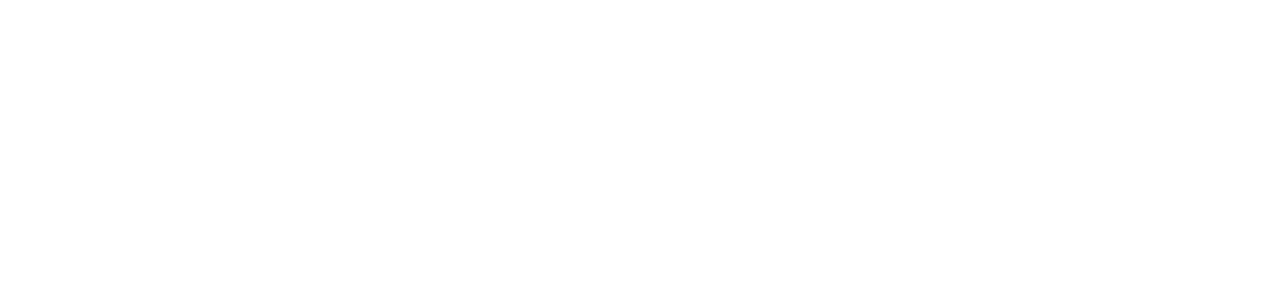
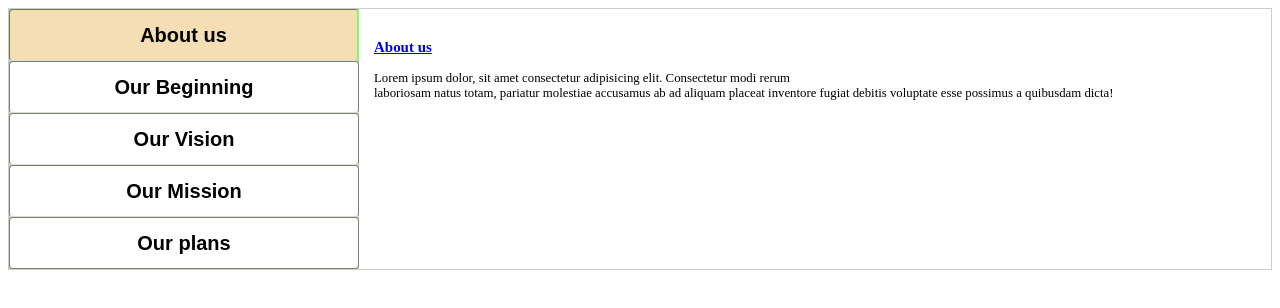
Before and after one commit to Darkknight123/hasi-web, a plain HTML site: page test.html in a window 1280 px wide. Drawn offline with Linux system fonts and the light colour scheme.

Commit message:
worked on the tab-panes

```diff
--- /dev/null
+++ b/test.css
@@ -0,0 +1,55 @@
+.tabs {
+    border: 1px solid #cccccc;
+    display: flex;
+}
+
+.tabs__sidebar {
+    width: 350px;
+    flex-shrink: 0;
+    background-color: #cccccc;
+}
+
+.tabs__button1 {
+    display: block;
+    padding: 10px;
+    background: none;
+    border: none;
+    width: 100%;
+    outline: none;
+    cursor: pointer;
+    background: white;
+    border-radius: 4px;
+    color: black;
+    font-weight: bold;
+    border: 1px solid rgba(20, 54, 1, 0.6);
+    font-size: 20px;
+    line-height: 30px
+}
+
+.tabs__button1:active {
+    background: #136d01;
+}
+
+.tabs__button1:not(:last-of-type) {
+    border-bottom: 1px solid #dddddd;
+}
+
+.tabs__button1--active {
+    font-weight: bold;
+    border-right: 2px solid#7ff767;
+    background: wheat;
+}
+
+.tabs__content {
+    padding: 15px;
+    font-size: 0.8rem;
+    display: none;
+}
+
+.tabs__content--active {
+    display: block;
+}
+
+.tabs__content>:first-child {
+    margin-top: 0;
+}
--- a/test.html
+++ b/test.html
@@ -4,11 +4,79 @@
 <head>
     <meta charset="UTF-8">
     <meta name="viewport" content="width=device-width, initial-scale=1.0">
+    <link rel="stylesheet" href="test.css">
     <title>Document</title>
 </head>
 
 <body>
+    <div class="tabs">
+        <div class="tabs__sidebar">
+            <button class="tabs__button1 tabs__button1--active " data-for-tab="1">About us</button>
+            <button class="tabs__button1" data-for-tab="2">Our Beginning </button>
+            <button class="tabs__button1" data-for-tab="3">Our Vision</button>
+            <button class="tabs__button1" data-for-tab="4">Our Mission</button>
+            <button class="tabs__button1" data-for-tab="5">Our plans</button>
+        </div>
+        <div class="tabs__content tabs__content--active" data-tab="1">
+            <div class="image" style="background-image:url(" images/cover-1.jpg ");"></div>
+            <h3><a href="#">About us</a></h3>
+            <p>Lorem ipsum dolor, sit amet consectetur adipisicing elit. Consectetur modi rerum
+                <br>laboriosam natus totam, pariatur molestiae accusamus ab ad aliquam placeat inventore fugiat debitis voluptate esse possimus a quibusdam dicta! </p>
+        </div>
+        <div class="tabs__content" data-tab="2">
+            <div class="image" style="background-image:url(" images/cover-1.jpg ");"></div>
+            <h3><a href="#">>Our Beginning </a></h3>
+            <p>Lorem ipsum dolor, sit amet consectetur adipisicing elit. Consectetur modi rerum
+                <br>laboriosam natus totam, pariatur molestiae accusamus ab ad aliquam placeat inventore fugiat debitis voluptate esse possimus a quibusdam dicta! </p>
+        </div>
+        <div class="tabs__content" data-tab="3">
+            <div class="image" style="background-image:url(" images/cover-1.jpg ");"></div>
+            <h3><a href="#">Our Vision</a></h3>
+            <p>Lorem ipsum dolor, sit amet consectetur adipisicing elit. Consectetur modi rerum
+                <br>laboriosam natus totam, pariatur molestiae accusamus ab ad aliquam placeat inventore fugiat debitis voluptate esse possimus a quibusdam dicta! </p>
+        </div>
+        <div class="tabs__content" data-tab="4">
+            <div class="image" style="background-image:url(" images/cover-1.jpg ");"></div>
+            <h3><a href="#">Our Mission</a></h3>
+            <p>Lorem ipsum dolor, sit amet consectetur adipisicing elit. Consectetur modi rerum
+                <br>laboriosam natus totam, pariatur molestiae accusamus ab ad aliquam placeat inventore fugiat debitis voluptate esse possimus a quibusdam dicta! </p>
+        </div>
+        <div class="tabs__content" data-tab="5">
+            <div class="image" style="background-image:url(" images/cover-1.jpg ");"></div>
+            <h3><a href="#">Our plans</a></h3>
+            <p>Lorem ipsum dolor, sit amet consectetur adipisicing elit. Consectetur modi rerum
+                <br>laboriosam natus totam, pariatur molestiae accusamus ab ad aliquam placeat inventore fugiat debitis voluptate esse possimus a quibusdam dicta! </p>
+        </div>
+    </div>
 
+    <script>
+        function setupTabs() {
+            document.querySelectorAll(".tabs__button1").forEach(button => {
+                button.addEventListener("click", () => {
+                    const sideBar = button.parentElement;
+                    const tabsContainer = sideBar.parentElement;
+                    const tabNumber =button.dataset.forTab;
+                    const tabToActivate=tabsContainer.querySelector('.tabs__content[data-tab="${tabNumber}"]');
+
+                         sideBar.querySelectorAll(".tabs__button1").forEach(button =>{
+                             button.classList.remove("tabs__button1--active");
+                         });
+
+
+                         tabsContainer.querySelectorAll(".tabs__content").forEach(tab=>{
+                            tab.classList.remove("tabs__content--active");
+                         });
+
+                         button.classList.add("tabs__button1--active");
+                         tabToActivate.classList.add("tabs__content--active");
+                });
+
+            });
+        }
+        document.addEventListener("DOMContentLoaded",() =>{
+            setupTabs();
+            });
+    </script>
 </body>
 
 </html>
```
